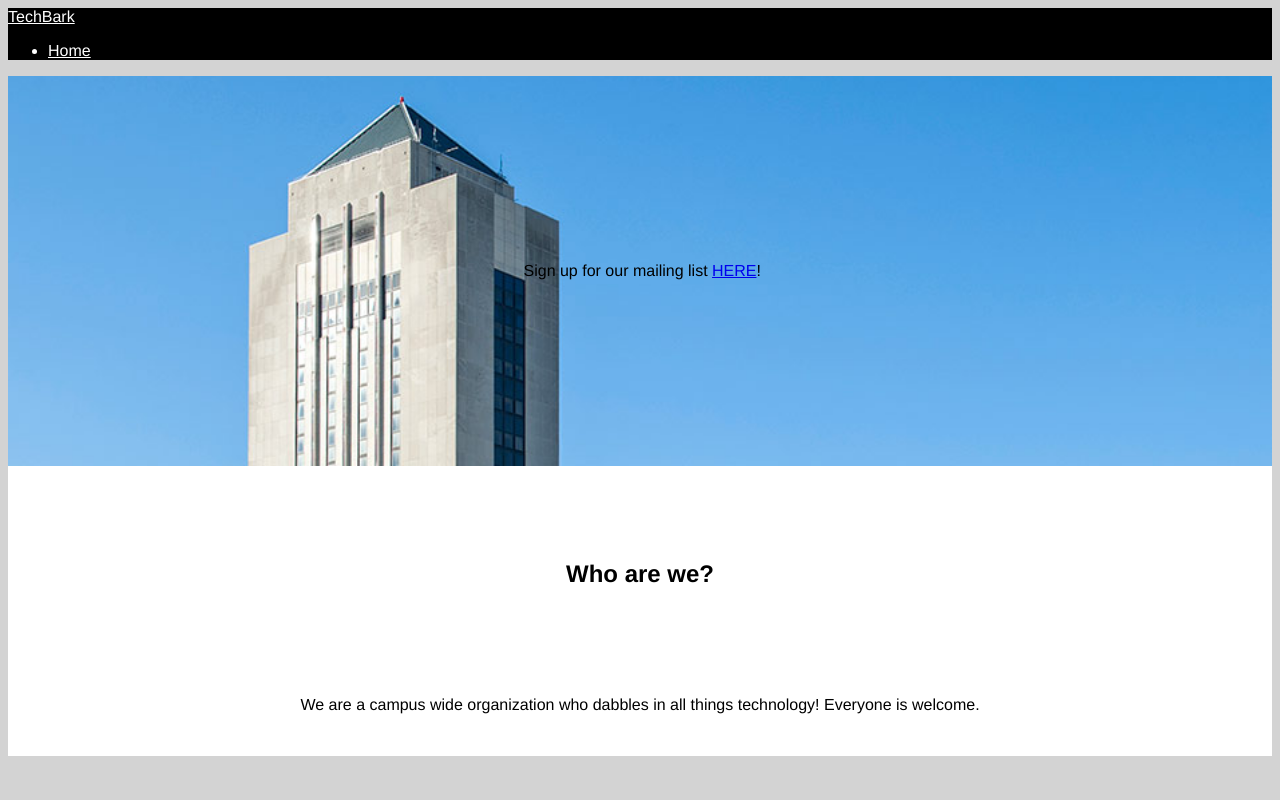
After one commit to TechBark/TechBark-Website, a PHP site: template application/view/home/index.php in a window 1280 px wide. The commit adds this page. Run offline with PHP 8.4, Linux system fonts and the light colour scheme; the template is opened without the code that fills it, so the values that code supplies are empty; a stand-in replaces the project's code that opens the database connection; style sheets or scripts are compiled from the project's sources; some libraries are stand-ins or nearby versions.

Commit message:
Basic splash page

```diff
--- a/Gulpfile.js
+++ b/Gulpfile.js
@@ -25,7 +25,7 @@ gulp.task('images', function () {
 gulp.task('watch', function () {
     var server = livereload();
 
-    gulp.watch('./private/css/*.scss', ['styles']);
+    gulp.watch('./private/scss/*.scss', ['styles']);
     gulp.watch('./private/js/*.js', ['scripts']);
     gulp.watch('./private/img/*', ['images']);
 });
@@ -40,4 +40,4 @@ gulp.task('styles', function () {
 });
 
 // The default task (called when you run `gulp` from cli)
-gulp.task('default', ['styles', 'scripts', 'images']);
+gulp.task('default', ['styles', 'scripts', 'images','watch']);
--- a/application/view/_templates/footer.php
+++ b/application/view/_templates/footer.php
@@ -1,4 +1,3 @@
-		</div>
 
 		<script src="/js/all.min.js"></script>
 </body>
--- a/application/view/_templates/header.php
+++ b/application/view/_templates/header.php
@@ -1,17 +1,16 @@
 <!DOCTYPE html>
 <html lang="en">
 <head>
-        <meta charset="UTF-8">
-        <title>TechBark</title>
-		<link rel="stylesheet" href="/css/pure-min.css">
+	<meta charset="UTF-8">
+	<title>TechBark</title>
+	<link rel="stylesheet" href="/css/pure-min.css">
 		<link rel="stylesheet" href="/css/styles.css">
 </head>
 <body>
 		<div id="topMenu" class="pure-menu pure-menu-horizontal">
-    			<a href="#" class="pure-menu-heading pure-menu-link">TechBark</a>
-    			<ul class="pure-menu-list">
-        			<li class="pure-menu-item"><a href="#" class="pure-menu-link"></a></li>
-    			</ul>
+			<a href="<?php echo URL; ?>" class="pure-menu-heading pure-menu-link">TechBark</a>
+			<ul class="pure-menu-list">
+				<li class="pure-menu-item"><a href="<?php echo URL . 'home/'; ?>" class="pure-menu-link">Home</a></li>
+			<!--	<li class="pure-menu-item"><a href="<?php echo URL . 'calendar/'; ?>" class="pure-menu-link">Calendar</a></li>-->
+			</ul>
 		</div>
-
-		<div class="pure-g">
--- /dev/null
+++ b/application/view/home/index.php
@@ -0,0 +1,17 @@
+<div class="pure-g" id="header">
+	<div class="pure-u-1-2"></div>
+	<div class="pure-u-1-2">
+		<p>Sign up for our mailing list <a href="http://lists.techbarks.org/cgi-bin/mailman/listinfo/techbark">HERE</a>!</p>
+	</div>
+</div>
+
+<div class="pure-g" id="who">
+	<div class="pure-u-1-3">
+		</br> </br></br>
+		<h2>Who are we?</h2>
+	</div>
+	<div class="pure-u-2-3">
+		</ br> </br> </br></br></br>
+		<p>We are a campus wide organization who dabbles in all things technology!  Everyone is welcome.</p>
+	</div>
+</div>
--- a/private/scss/styles.scss
+++ b/private/scss/styles.scss
@@ -23,3 +23,31 @@ body {
 		&:hover { background-color: $primary-bg-color; }
 	}
 }
+
+#header {
+	background-image:url("/img/hsc.jpg");
+	background-size: cover;
+	background-color: black;
+	background-repeat: none;
+	height: 350px;
+	text-align:center;
+	position:relative;
+	vertical-align: middle;
+	position: relative;
+	padding: 20px;
+	background-position: 0 -70px;
+
+	div {
+		padding-top: 150px;
+		vertical-align: middle;
+		display: inline-block;
+	}
+}
+
+#who {
+	text-align: center;
+	background-color:white;
+	vertical-align:middle;
+	height: 250px;
+	padding: 20px;
+}
```
Also changed, not shown: application/controller/home.php (+11 -0 lines), private/img/hsc.jpg (added), 1 other file.
